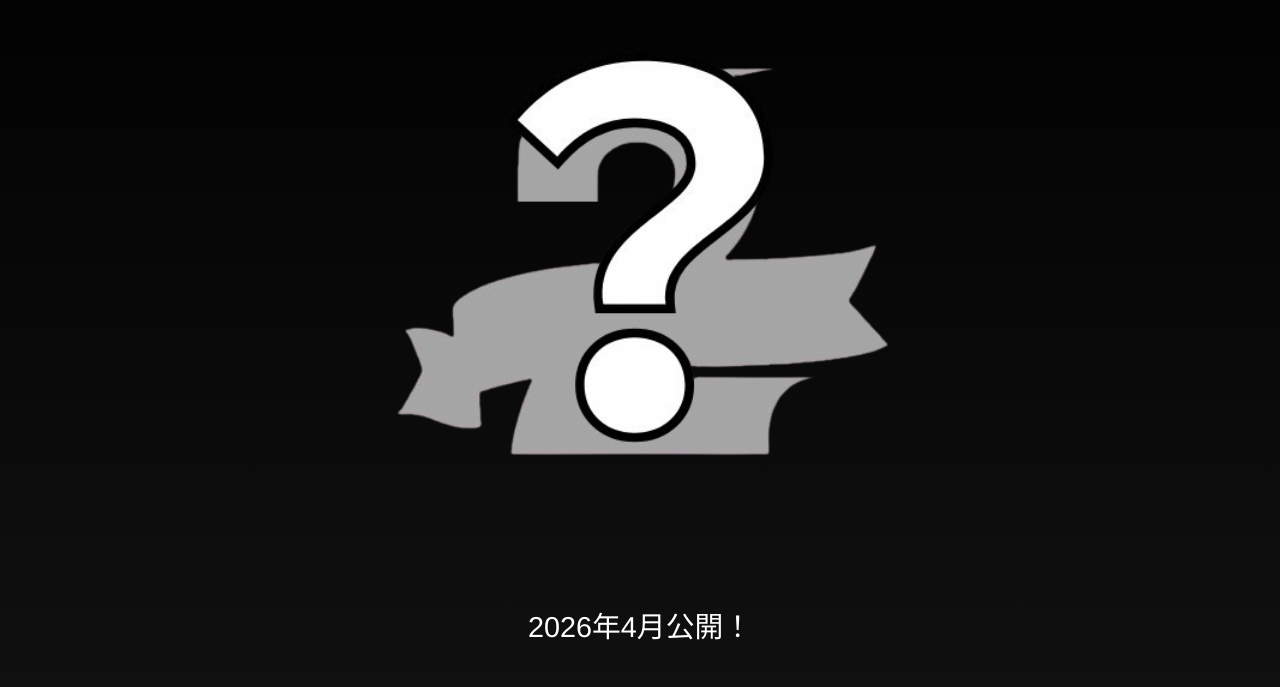
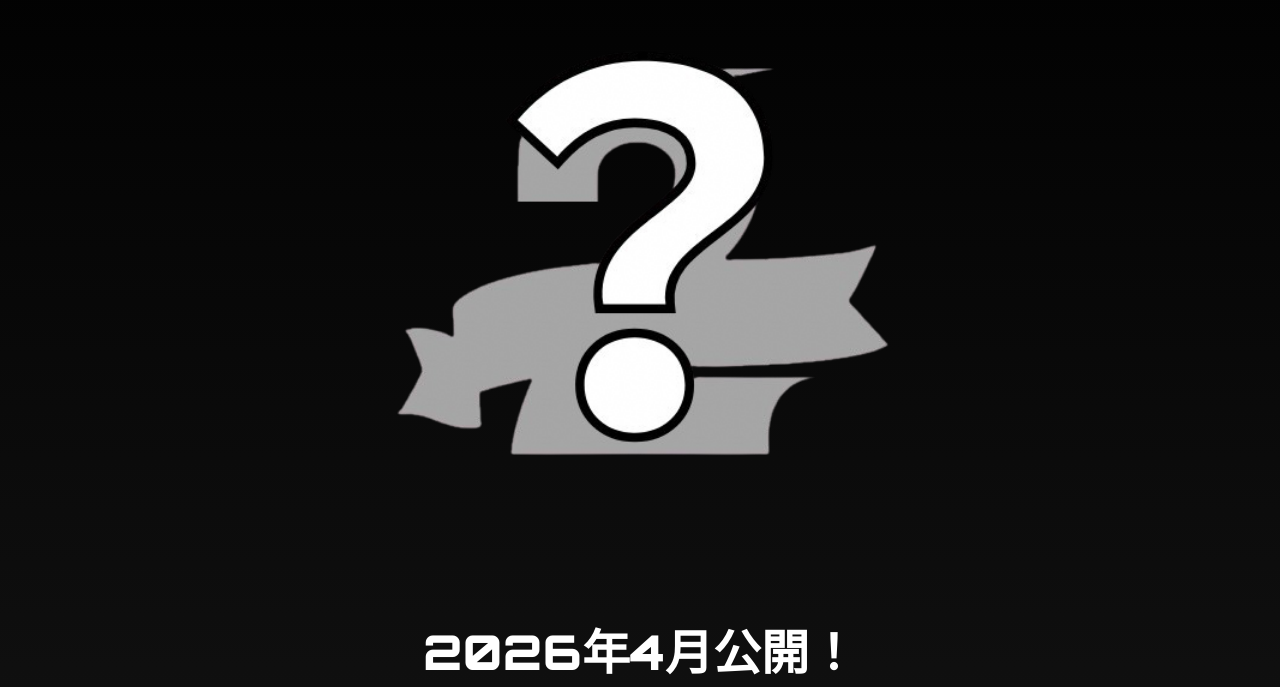
Before and after one commit to cltgm1352/2026-4-haruomilabo.official.site, a plain HTML site: page index.html in a window 1280 px wide. Shown: the part 116-803 px from the top of the page. Drawn offline with Linux system fonts and the light colour scheme.

Commit message:
Update index.html

```diff
--- a/index.html
+++ b/index.html
@@ -2,20 +2,20 @@
 <html lang="ja">
 <head>
   <meta charset="UTF-8">
-  <title>2026-4｜HARUOMILABO OFFICIAL SITE</title>
+  <title>2026年4月公開！｜HARUOMILABO OFFICIAL SITE</title>
   <link rel="icon" href="1_logo.png" type="image/png">
   <meta name="viewport" content="width=device-width, initial-scale=1.0">
+  <link href="https://fonts.googleapis.com/css2?family=Orbitron:wght@500;700;900&display=swap" rel="stylesheet">
   <style>
-    /* 全体スタイル */
     body {
       margin: 0;
-      font-family: 'Helvetica Neue', sans-serif;
-      background: linear-gradient(to bottom, #000000, #1a1a1a); /* 黒系グラデ背景 */
+      font-family: 'Orbitron', 'Helvetica Neue', sans-serif;
+      background: linear-gradient(to bottom, #000000, #1a1a1a);
       color: white;
       text-align: center;
+      font-weight: 500;
     }
 
-    /* セクション1 */
     .section-1 {
       padding: 100px 20px;
       position: relative;
@@ -40,8 +40,9 @@
     }
 
     .appear-text {
-      margin-top: 20px;
-      font-size: 1.8em;
+      margin-top: 30px;
+      font-size: 3em;
+      font-weight: 900;
       opacity: 0;
       transition: opacity 1.5s ease;
     }
@@ -50,10 +51,14 @@
       opacity: 1;
     }
 
-    /* セクション2 */
     .section-2 {
       padding: 60px 20px;
       background: #111;
+    }
+
+    .section-2 h2 {
+      font-size: 2em;
+      font-weight: 700;
     }
 
     .link-list {
@@ -83,22 +88,47 @@
       color: #fff;
       text-decoration: none;
       font-size: 1.1em;
+      font-weight: 600;
     }
 
     .link-list a:hover {
       text-decoration: underline;
     }
+
+    ::-webkit-scrollbar {
+      height: 10px;
+      width: 10px;
+    }
+
+    ::-webkit-scrollbar-track {
+      background: #111;
+      border-radius: 10px;
+    }
+
+    ::-webkit-scrollbar-thumb {
+      background: linear-gradient(145deg, #333, #555);
+      border-radius: 10px;
+      box-shadow: inset 0 0 5px rgba(255, 255, 255, 0.1);
+    }
+
+    ::-webkit-scrollbar-thumb:hover {
+      background: linear-gradient(145deg, #555, #777);
+      box-shadow: inset 0 0 10px rgba(255, 255, 255, 0.2);
+    }
+
+    * {
+      scrollbar-color: #444 #111;
+      scrollbar-width: thin;
+    }
   </style>
 </head>
 <body>
 
-  <!-- セクション1 -->
   <section class="section-1">
     <img src="1_img.png" alt="メイン画像" class="fade-img" id="mainImage">
     <div class="appear-text" id="mainText">2026年4月公開！</div>
   </section>
 
-  <!-- セクション2 -->
   <section class="section-2">
     <h2>リンク一覧</h2>
     <ul class="link-list">
@@ -117,23 +147,19 @@
     </ul>
   </section>
 
-  <!-- スクリプトでアニメーション処理 -->
   <script>
     window.addEventListener('load', () => {
       const img = document.getElementById('mainImage');
       const text = document.getElementById('mainText');
 
-      // Step 1: フェードイン
       setTimeout(() => {
         img.classList.add('visible');
       }, 100);
 
-      // Step 2: 上にスライド
       setTimeout(() => {
         img.classList.add('moved');
       }, 2000);
 
-      // Step 3: テキスト表示
       setTimeout(() => {
         text.classList.add('visible');
       }, 2500);
```
